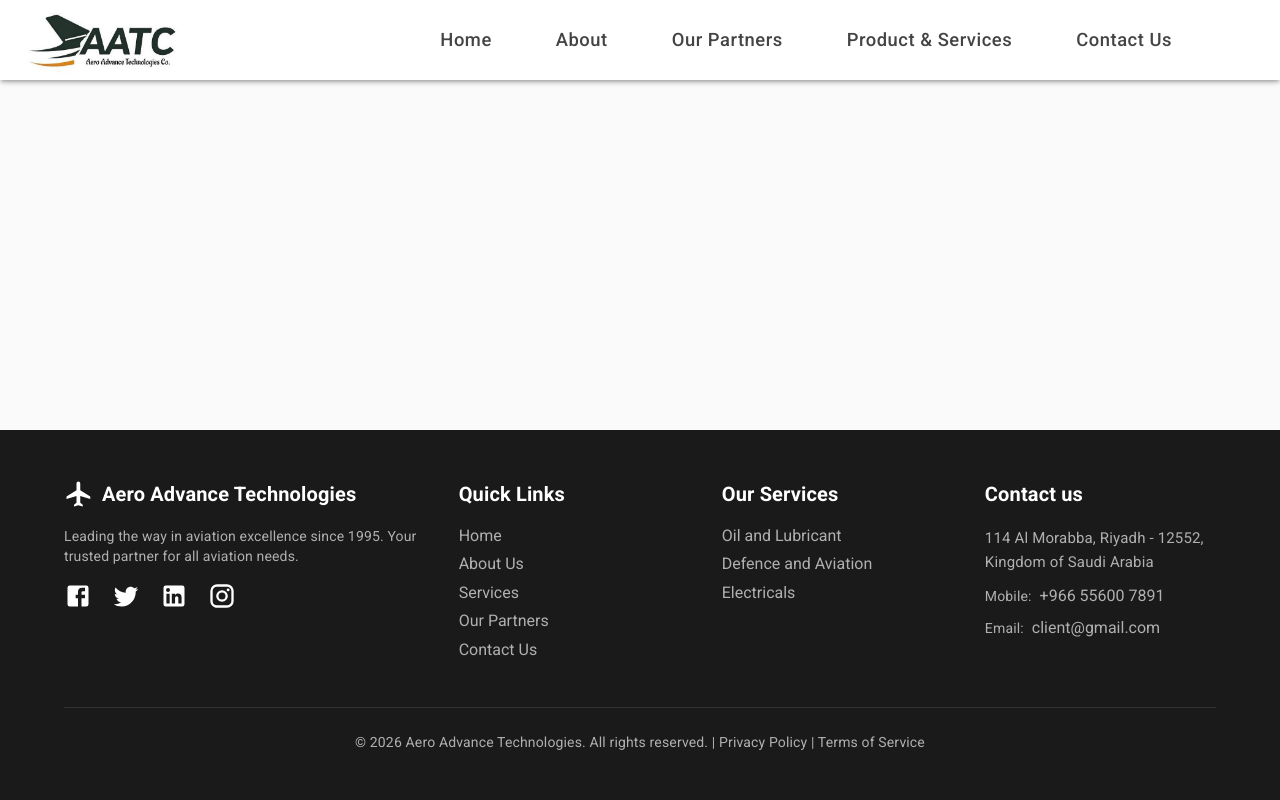
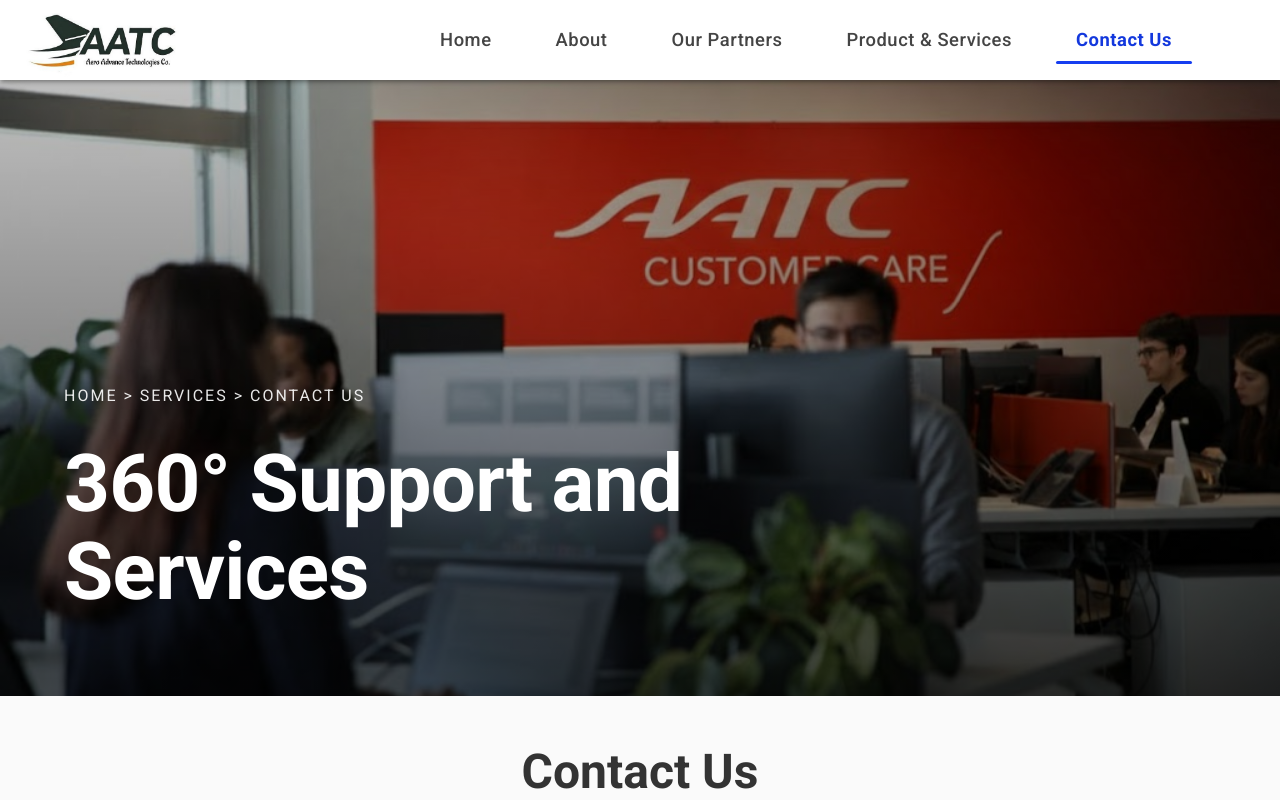
Before and after one commit to AbdulVaqeel/Aero-Advance-Technologies-Project, a React (Vite) app: page /contact in a window 1280 px wide. Shown: the top 800 px of the page. Built offline with nearby package versions, Linux system fonts and the light colour scheme; some icons are missing.

Commit message:
Fixed the contact us path

```diff
--- a/src/App.tsx
+++ b/src/App.tsx
@@ -23,7 +23,7 @@
             <Route path="/about" element={<AboutPage />} />
             <Route path="/services" element={<ServicesPage />} />
             <Route path="/about" element={<AboutPage />} />
-            <Route path="contact us" element={<ContactPage />} />
+            <Route path="/contact" element={<ContactPage />} />
           </Routes>
         </Box>
 
--- a/src/components/footer/Footer.tsx
+++ b/src/components/footer/Footer.tsx
@@ -11,7 +11,7 @@
     { name: 'About Us', path: '/about' },
     { name: 'Services', path: '/services' },
     { name: 'Our Partners', path: '/partners' },
-    { name: 'Contact Us', path: '/contact us' },
+    { name: 'Contact Us', path: '/contact' },
   ];
 
   return (
--- a/src/components/navbar/Navbar.tsx
+++ b/src/components/navbar/Navbar.tsx
@@ -26,7 +26,7 @@
     { name: 'About', path: '/about' },
     { name: 'Our Partners', path: '/partners' },
     { name: 'Product & Services', path: '/services' },
-    { name: 'Contact Us', path: '/contact us' },
+    { name: 'Contact Us', path: '/contact' },
   ];
 
   const handleDrawerToggle = () => {
```
